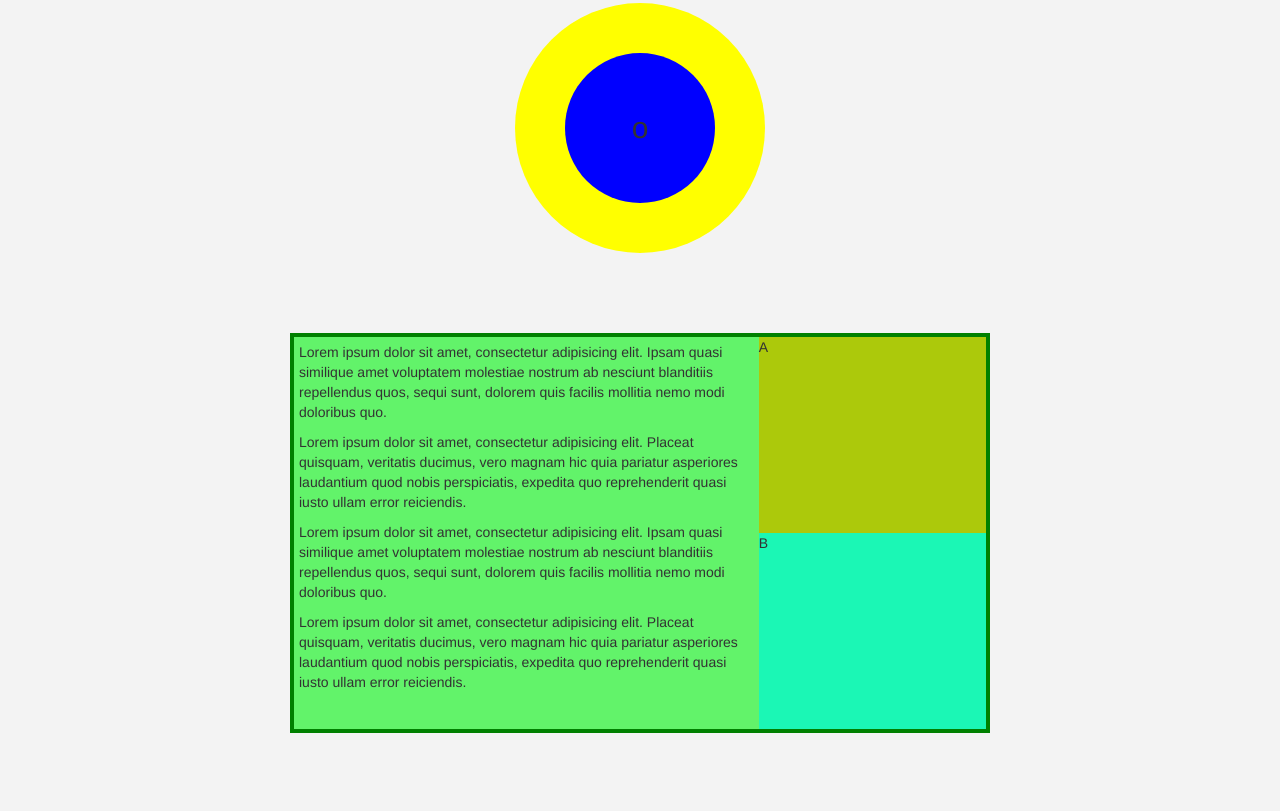
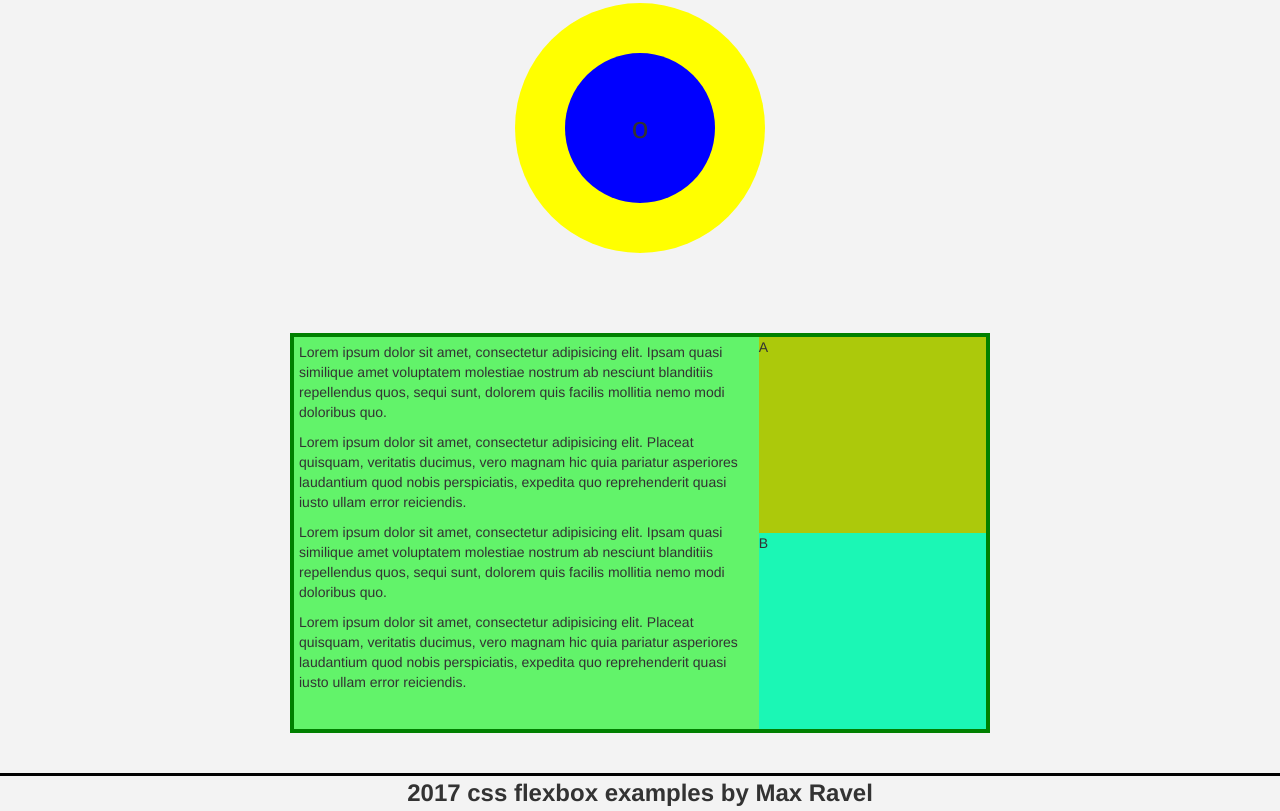
Before and after one commit to maxravel/cssFlexbox, a plain HTML site: page index.html in a window 1280 px wide. Shown: the part 1003-1814 px from the top of the page. Before the commit the page ends 1776 px from the top, so only its background shows below. Drawn offline with nearby package versions, Linux system fonts and the light colour scheme.

Commit message:
eleventh

```diff
--- a/css/style.css
+++ b/css/style.css
@@ -144,3 +144,10 @@ h1{
     background-color: #1bf7b5;
     flex:1;
 }
+
+footer{
+    text-align:center;
+    border-top: 3px solid black;
+    font-size:3vh;
+    font-weight: bold;
+}
--- a/index.html
+++ b/index.html
@@ -61,5 +61,9 @@
         </div>
     </div>
 
+    <footer>
+        2017 css flexbox examples by Max Ravel
+    </footer>
+
 </body>
 </html>
```
